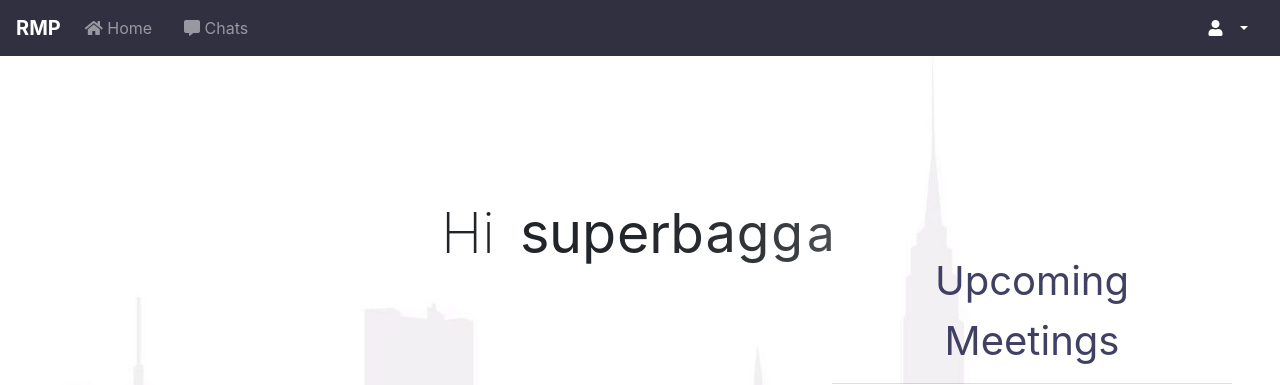
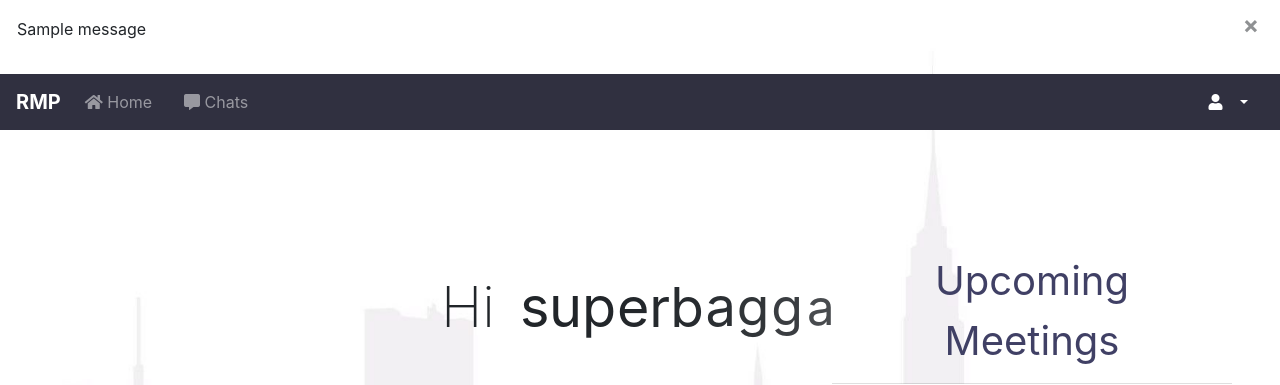
Before and after one commit to SDOS2020/Team_2_Mentoring_Platform, a Django app: page / in a window 1280 px wide. Shown: the top 385 px of the page. Run offline with Django 3.2, Linux system fonts and the light colour scheme; a user stored in the database is signed in; data comes from the database, SQL or seed files in the repository; tables that the repository leaves empty hold one stand-in row (values such as "Sample post"); one stand-in notice (Sample message) is shown; data that the repository does not hold is empty; parts of the project's set-up code (start-up, migrations or seed data) failed here and were passed over; some libraries are stand-ins or nearby versions.

Commit message:
Add message notifications at the top of navbar

```diff
--- a/home/templates/home/base.html
+++ b/home/templates/home/base.html
@@ -18,6 +18,18 @@
 </head>
 
 <body style="background-color: whitesmoke; height: 100%;">
+	{% if messages %}
+	<div class="messages">
+		{% for message in messages %}
+		<div class="alert {{ message.tags }} alert-dismissible p-3" role="alert">
+			<button type="button" class="close" data-dismiss="alert" aria-label="Close">
+				<span aria-hidden="true">&times;</span>
+			</button>
+			{{ message }}
+		</div>
+		{% endfor %}
+	</div>
+	{% endif %}
 <nav id="baseNav" class="navbar navbar-expand-lg navbar-fixed-top navbar-dark">
 	<a class="navbar-brand" href="{% url 'homepage' %}">
 		<strong>RMP</strong>
```
